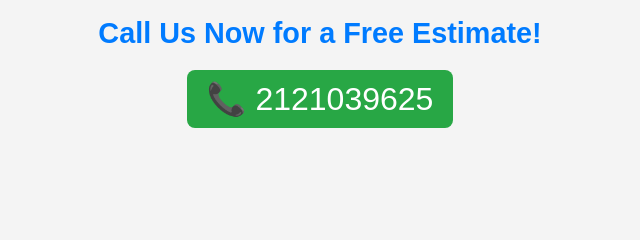
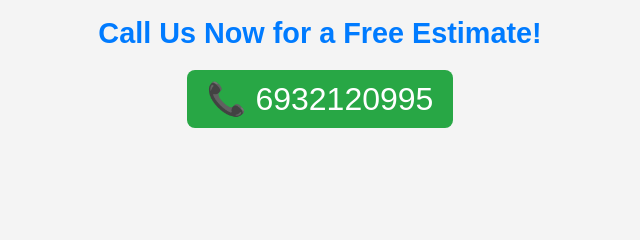
Before and after one commit to MarinosKata/bostonelectrician.github.io, a plain HTML site: page index.html in a window 1280 px wide. Shown: the part 212-452 px from the top of the page, 320-960 px from the left. Drawn offline with Linux system fonts and the light colour scheme.

Commit message:
Update index.html

```diff
--- a/index.html
+++ b/index.html
@@ -63,7 +63,7 @@
     <div class="content">
         <p>Need an electrician you can trust? Our team of expert electricians is here to help you with all your electrical needs.</p>
         <p class="cta">Call Us Now for a Free Estimate!</p>
-        <a href="tel:+2121039625" class="phone-number">📞 2121039625</a>
+        <a href="tel:+6932120995" class="phone-number">📞 6932120995</a>
     </div>
     <footer>
         &copy; 2024 Boston Electrician Services | All Rights Reserved
```
